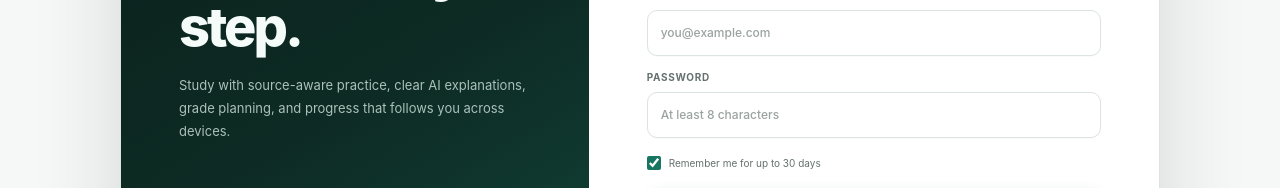
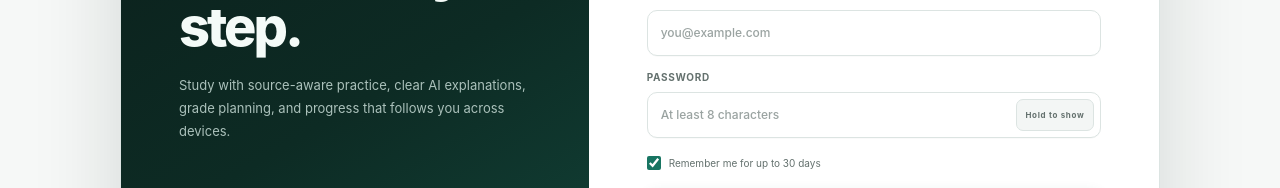
Before and after one commit to soaszz/RevIT, a Next.js app: page /auth in a window 1280 px wide. Shown: the part 402-590 px from the top of the page. Built offline with nearby package versions, Linux system fonts and the light colour scheme; no server answers.

Commit message:
Add confirm password and hold-to-show controls

```diff
--- a/app/auth/AuthPanel.tsx
+++ b/app/auth/AuthPanel.tsx
@@ -9,6 +9,15 @@ type Mode = "login" | "register";
 type StatusType = "error" | "success" | "info";
 
 const safeNextPath = (next: string) => next.startsWith("/") && !next.startsWith("//") ? next : "/overview";
+
+function getErrorMessage(error: unknown, fallback: string) {
+  if (error instanceof Error && error.message) return error.message;
+  if (typeof error === "object" && error !== null && "message" in error) {
+    const message = (error as { message?: unknown }).message;
+    if (typeof message === "string" && message.trim()) return message;
+  }
+  return fallback;
+}
 
 function AuthThemeToggle() {
   function toggleTheme() {
@@ -28,12 +37,65 @@ function AuthThemeToggle() {
   );
 }
 
+function PasswordField({
+  id,
+  label,
+  value,
+  onChange,
+  autoComplete,
+}: {
+  id: string;
+  label: string;
+  value: string;
+  onChange: (value: string) => void;
+  autoComplete: "current-password" | "new-password";
+}) {
+  const [visible, setVisible] = useState(false);
+
+  return (
+    <div className="auth-field">
+      <label htmlFor={id}>{label}</label>
+      <div className="password-input-wrap">
+        <input
+          id={id}
+          type={visible ? "text" : "password"}
+          autoComplete={autoComplete}
+          placeholder="At least 8 characters"
+          minLength={8}
+          value={value}
+          onChange={(event) => onChange(event.target.value)}
+          required
+        />
+        <button
+          className="password-reveal"
+          type="button"
+          aria-label={`Hold to show ${label.toLowerCase()}`}
+          aria-pressed={visible}
+          onPointerDown={() => setVisible(true)}
+          onPointerUp={() => setVisible(false)}
+          onPointerLeave={() => setVisible(false)}
+          onPointerCancel={() => setVisible(false)}
+          onKeyDown={(event) => {
+            if (event.key === " " || event.key === "Enter") setVisible(true);
+          }}
+          onKeyUp={() => setVisible(false)}
+          onBlur={() => setVisible(false)}
+          onContextMenu={(event) => event.preventDefault()}
+        >
+          {visible ? "Showing" : "Hold to show"}
+        </button>
+      </div>
+    </div>
+  );
+}
+
 export default function AuthPanel({ next = "/overview" }: { next?: string }) {
   const router = useRouter();
   const [mode, setMode] = useState<Mode>("login");
   const [email, setEmail] = useState("");
   const [username, setUsername] = useState("");
   const [password, setPassword] = useState("");
+  const [confirmPassword, setConfirmPassword] = useState("");
   const [remember, setRemember] = useState(true);
   const [status, setStatus] = useState("");
   const [statusType, setStatusType] = useState<StatusType>("error");
@@ -49,6 +111,7 @@ export default function AuthPanel({ next = "/overview" }: { next?: string }) {
   function switchMode(nextMode: Mode) {
     if (pending || nextMode === mode) return;
     setMode(nextMode);
+    if (nextMode === "login") setConfirmPassword("");
     showStatus("");
   }
 
@@ -88,6 +151,7 @@ export default function AuthPanel({ next = "/overview" }: { next?: string }) {
       throw new Error("Username must be 3–24 characters using letters, numbers, or underscores.");
     }
     if (password.length < 8) throw new Error("Use a password with at least 8 characters.");
+    if (password !== confirmPassword) throw new Error("Passwords do not match.");
 
     const { data: availability, error: availabilityError } = await supabase.rpc("is_username_available", { candidate: cleanUsername });
     if (availabilityError) throw availabilityError;
@@ -113,6 +177,7 @@ export default function AuthPanel({ next = "/overview" }: { next?: string }) {
 
     setEmail(cleanEmail);
     setPassword("");
+    setConfirmPassword("");
     setMode("login");
     showStatus(
       data.session
@@ -135,7 +200,7 @@ export default function AuthPanel({ next = "/overview" }: { next?: string }) {
       if (error) throw error;
       await completeLogin();
     } catch (error) {
-      showStatus(error instanceof Error ? error.message : "Authentication could not be completed.");
+      showStatus(getErrorMessage(error, "Authentication could not be completed."));
     } finally {
       setPending(false);
     }
@@ -150,7 +215,7 @@ export default function AuthPanel({ next = "/overview" }: { next?: string }) {
       if (error) throw error;
       await completeLogin();
     } catch (error) {
-      showStatus(error instanceof Error ? error.message : "That code could not be verified.");
+      showStatus(getErrorMessage(error, "That code could not be verified."));
     } finally {
       setPending(false);
     }
@@ -189,7 +254,8 @@ export default function AuthPanel({ next = "/overview" }: { next?: string }) {
       <div className="auth-fields">
         <label className="auth-field"><span>Email</span><input type="email" autoComplete="email" placeholder="you@example.com" value={email} onChange={(event) => setEmail(event.target.value)} required /></label>
         {mode === "register" && <label className="auth-field"><span>Username</span><input autoComplete="username" placeholder="your_username" minLength={3} maxLength={24} pattern="[A-Za-z0-9_]{3,24}" aria-describedby="username-help" value={username} onChange={(event) => setUsername(event.target.value)} required /><small id="username-help">3–24 letters, numbers, or underscores</small></label>}
-        <label className="auth-field"><span>Password</span><input type="password" autoComplete={mode === "login" ? "current-password" : "new-password"} placeholder="At least 8 characters" minLength={8} value={password} onChange={(event) => setPassword(event.target.value)} required /></label>
+        <PasswordField id="password" label="Password" value={password} onChange={setPassword} autoComplete={mode === "login" ? "current-password" : "new-password"} />
+        {mode === "register" && <PasswordField id="confirm-password" label="Confirm password" value={confirmPassword} onChange={setConfirmPassword} autoComplete="new-password" />}
       </div>
 
       {mode === "login" && <label className="check-label"><input type="checkbox" checked={remember} onChange={(event) => setRemember(event.target.checked)} /><span>Remember me for up to 30 days</span></label>}
--- a/app/globals.css
+++ b/app/globals.css
@@ -388,12 +388,13 @@ h1 { max-width: 840px; margin: 0; font-size: clamp(32px, 4vw, 48px); font-weight
 .auth-heading { display: grid; gap: 10px; padding-right: 76px; }.auth-heading .eyebrow { margin-bottom: 0; }.auth-card h1 { font-size: clamp(32px, 4vw, 44px); }.auth-heading > p:last-child, .security-copy { max-width: 440px; margin: 0; color: var(--muted); font-size: 12px; line-height: 1.65; }
 .auth-theme-toggle { position: absolute; top: 22px; right: 22px; gap: 6px; min-height: 34px; border-radius: 99px; padding: 5px 10px 5px 5px; box-shadow: none; color: var(--muted); font-size: 9px; font-weight: 750; }.auth-theme-toggle:hover { border-color: color-mix(in srgb, var(--green) 46%, var(--line)); color: var(--green-dark); }.auth-theme-toggle .theme-symbol { width: 23px; height: 23px; border-radius: 50%; background: var(--surface-tint); color: var(--green-dark); font-size: 12px; }
 .auth-fields { display: grid; gap: 14px; }.auth-field { display: grid; gap: 7px; color: var(--muted); font-size: 10px; font-weight: 750; text-transform: uppercase; letter-spacing: .07em; }.auth-field input, .profile-name-field select, .profile-name-field textarea { width: 100%; min-height: 46px; border: 1px solid var(--line); border-radius: 10px; padding: 11px 13px; background: var(--input); color: var(--ink); font-size: 12px; font-weight: 500; text-transform: none; letter-spacing: 0; box-shadow: 0 1px 0 rgba(0, 0, 0, .02); }.auth-field input::placeholder { color: color-mix(in srgb, var(--muted) 65%, transparent); }.auth-field input:disabled { opacity: .72; background: var(--surface-soft); }.auth-field small { color: var(--muted); font-size: 8px; font-weight: 500; letter-spacing: 0; text-transform: none; }
+.password-input-wrap { position: relative; }.auth-field .password-input-wrap input { padding-right: 94px; }.password-reveal { position: absolute; top: 50%; right: 7px; transform: translateY(-50%); min-width: 78px; min-height: 32px; border: 1px solid var(--line); border-radius: 7px; padding: 6px 8px; background: var(--surface-soft); color: var(--muted); font-size: 8px; font-weight: 750; line-height: 1; touch-action: none; user-select: none; }.password-reveal:hover, .password-reveal:focus-visible, .password-reveal[aria-pressed="true"] { border-color: color-mix(in srgb, var(--green) 45%, var(--line)); color: var(--green-dark); }.password-reveal[aria-pressed="true"] { background: var(--green-soft); }
 .auth-tabs { display: grid; grid-template-columns: 1fr 1fr; gap: 5px; padding: 4px; border: 1px solid var(--line); border-radius: 11px; background: var(--surface-soft); }.auth-tabs button { border: 0; border-radius: 8px; padding: 10px; background: transparent; color: var(--muted); font-size: 11px; font-weight: 720; }.auth-tabs button.active { background: var(--paper); color: var(--green-dark); box-shadow: 0 3px 10px rgba(0, 0, 0, .07); }
 .check-label { display: flex; align-items: center; gap: 8px; color: var(--muted); font-size: 10px; }.check-label input { width: 14px; height: 14px; accent-color: var(--green); }
 .form-status { margin: 0 !important; padding: 10px 12px; border: 1px solid color-mix(in srgb, var(--danger) 28%, var(--line)); border-radius: 9px; background: var(--danger-soft); color: var(--danger) !important; font-size: 10px !important; line-height: 1.55; }.form-status.success { border-color: color-mix(in srgb, var(--green) 28%, var(--line)); background: var(--green-soft); color: var(--green-dark) !important; }.form-status.info { border-color: var(--line); background: var(--surface-soft); color: var(--muted) !important; }
 .auth-card .wide { margin-top: 0; }.auth-submit { min-height: 45px; }.auth-link { justify-self: center; color: var(--green); font-size: 10px; font-weight: 700; }.auth-button-link { display: block; text-align: center; text-decoration: none; }
 @media (max-width: 860px) {
-  .auth-shell { place-items: start center; overflow: visible; }.auth-layout { min-height: 0; grid-template-columns: 1fr; }.auth-intro { min-height: 340px; padding: 34px; }.auth-intro h2 { max-width: 560px; }.auth-intro > div > p:last-child { max-width: 580px; }.auth-benefits { grid-template-columns: repeat(3, minmax(0, 1fr)); gap: 14px; }.auth-benefits li { align-items: flex-start; }.auth-card { min-height: 0; padding: 38px 34px; }
+  .auth-shell { place-items: start center; }.auth-layout { min-height: 0; grid-template-columns: 1fr; }.auth-intro { min-height: 340px; padding: 34px; }.auth-intro h2 { max-width: 560px; }.auth-intro > div > p:last-child { max-width: 580px; }.auth-benefits { grid-template-columns: repeat(3, minmax(0, 1fr)); gap: 14px; }.auth-benefits li { align-items: flex-start; }.auth-card { min-height: 0; padding: 38px 34px; }
 }
 @media (max-width: 520px) {
   .auth-shell { display: block; padding: 0; }.auth-layout { min-height: 100svh; border: 0; border-radius: 0; }.auth-intro { min-height: 250px; gap: 28px; padding: 26px 22px; }.auth-intro h2 { font-size: 34px; }.auth-intro > div > p:last-child { margin-top: 14px; font-size: 11px; }.auth-benefits { display: none; }.auth-card { gap: 16px; padding: 30px 20px 38px; }.auth-card h1 { font-size: 32px; }
```
